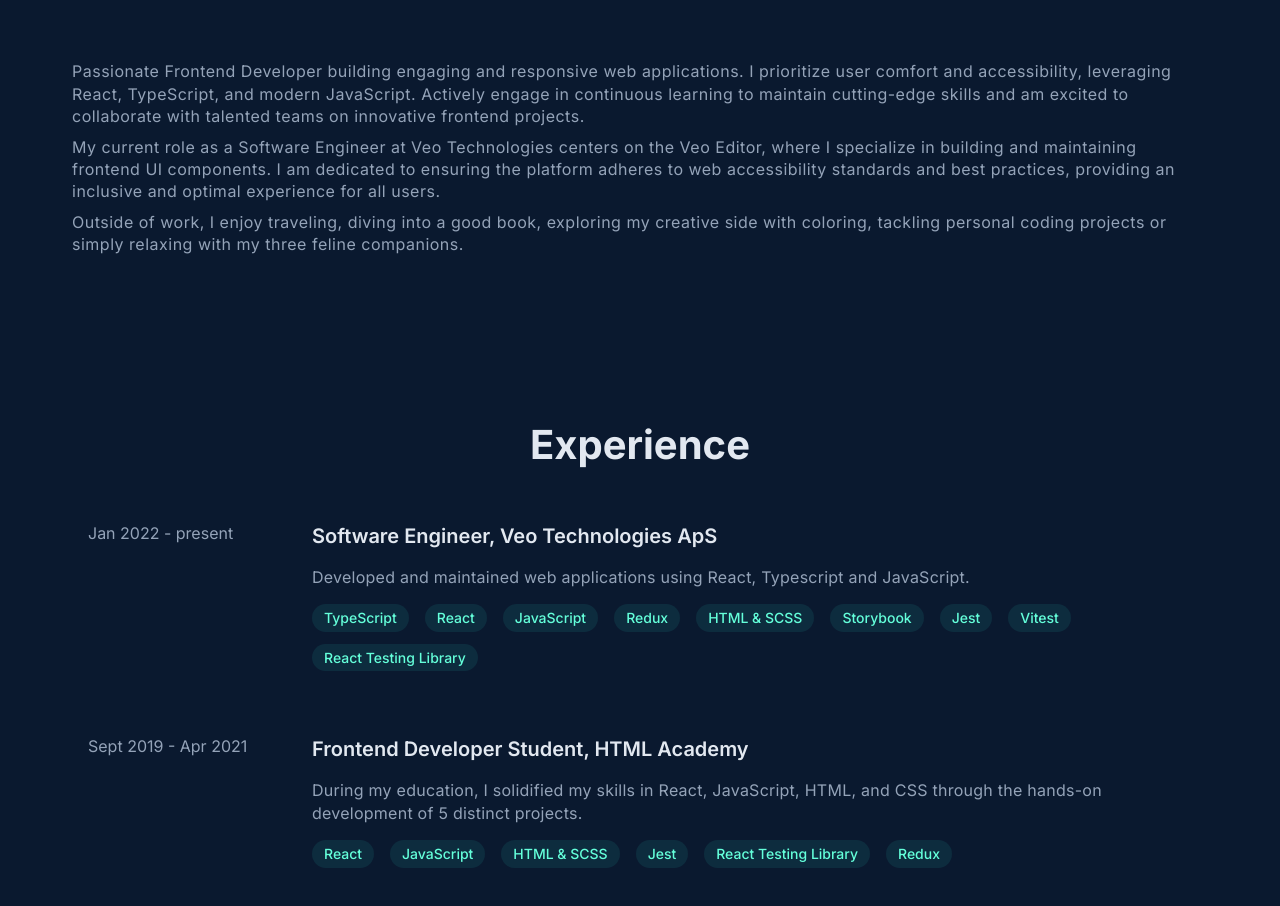
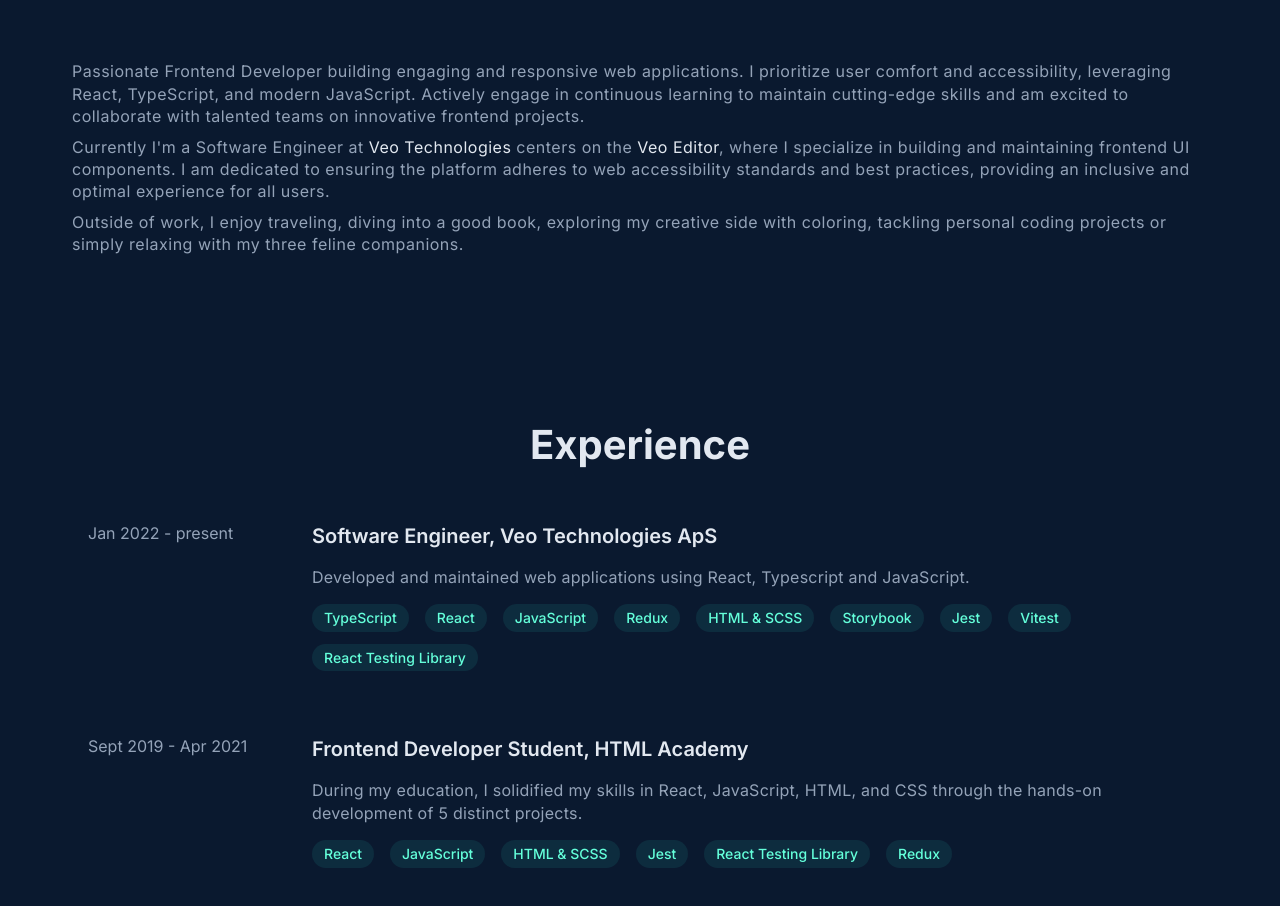
Before and after one commit to ElizabethSh/project-zero, a React (Vite) app: page / in a window 1280 px wide. Shown: the part 942-1848 px from the top of the page. Built offline with nearby package versions, Linux system fonts and the light colour scheme.

Commit message:
Add links to the About page

```diff
--- a/src/index.scss
+++ b/src/index.scss
@@ -86,6 +86,15 @@
   margin: 0;
 }
 
+.link__text {
+  color: var(--text-color-secondary);
+
+  &:hover,
+  &:focus {
+    color: var(--text-color-title-hover);
+  }
+}
+
 @mixin skill {
   background-color: var(--background-color-skill);
   border-radius: 1rem;
--- a/src/pages/about/index.tsx
+++ b/src/pages/about/index.tsx
@@ -13,11 +13,18 @@
         with talented teams on innovative frontend projects.
       </p>
       <p>
-        My current role as a Software Engineer at Veo Technologies centers on
-        the Veo Editor, where I specialize in building and maintaining frontend
-        UI components. I am dedicated to ensuring the platform adheres to web
-        accessibility standards and best practices, providing an inclusive and
-        optimal experience for all users.
+        Currently I'm a Software Engineer at{" "}
+        <a className="link__text" href="https://www.veo.co/">
+          Veo Technologies
+        </a>{" "}
+        centers on the{" "}
+        <a className="link__text" href="https://www.veo.co/product/veo-editor">
+          Veo Editor
+        </a>
+        , where I specialize in building and maintaining frontend UI components.
+        I am dedicated to ensuring the platform adheres to web accessibility
+        standards and best practices, providing an inclusive and optimal
+        experience for all users.
       </p>
       <p>
         Outside of work, I enjoy traveling, diving into a good book, exploring
```
